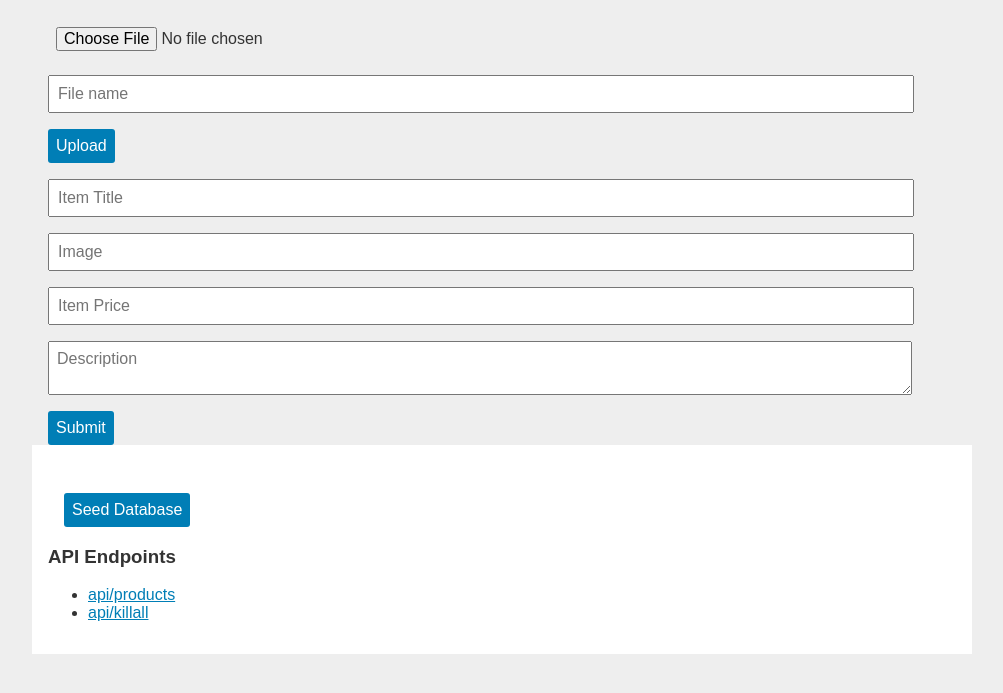
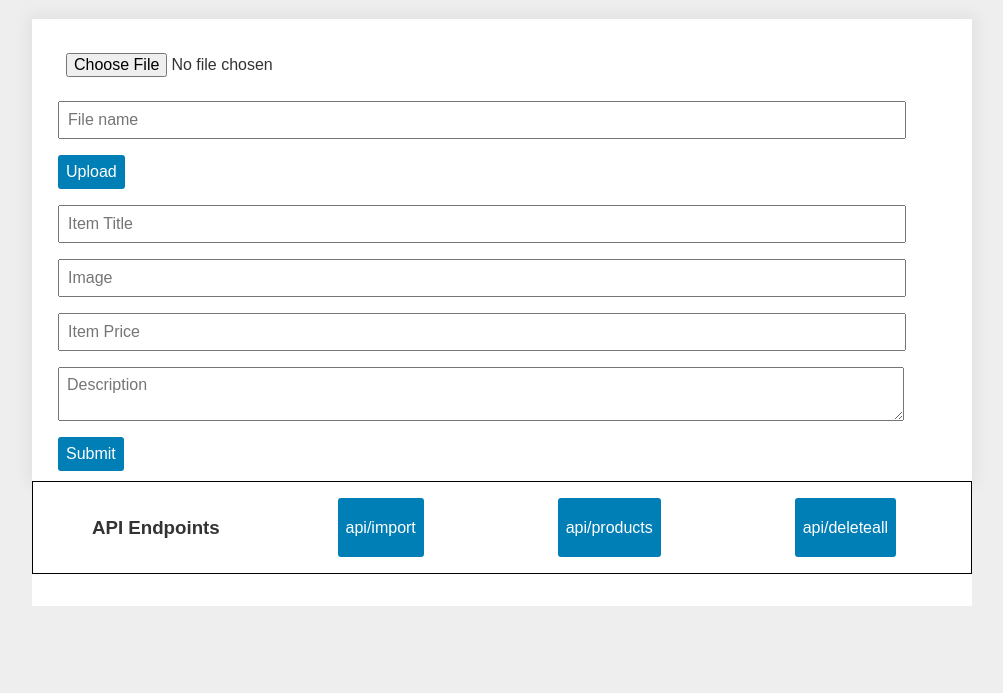
Before and after one commit to john-org/react-estore-backend, a website: page public/index.html in a window 1280 px wide. Shown: the part 61-754 px from the top of the page, without its empty margins (138-1141 px from the left). Drawn offline with Linux system fonts and the light colour scheme; no server answers.

Commit message:
Added APIs and favicon to express

```diff
--- a/api/product.controllers.js
+++ b/api/product.controllers.js
@@ -85,7 +85,7 @@ exports.import = function (req, res) {
   );
 };
 
-exports.killall = function (req, res) {
+exports.deleteall = function (req, res) {
   Product.deleteMany({}, (err) => {
     if (err) return console.log(err);
     return res.sendStatus(202);
--- a/api/product.model.js
+++ b/api/product.model.js
@@ -1,5 +1,4 @@
 const mongoose = require("mongoose");
-// const Schema = mongoose.Schema;
 
 const ProductSchema = new mongoose.Schema({
   title: String,
--- a/public/css/styles.css
+++ b/public/css/styles.css
@@ -52,3 +52,17 @@ button {
   color: #007eb6;
   cursor: pointer;
 }
+
+.apilist {
+  display: flex;
+  flex-direction: row;
+  justify-content: space-around;
+  border: 1px solid black;
+  gap: 1rem;
+}
+
+.productform {
+  padding: 10px;
+  border: 0;
+  box-shadow: 0 0 15px 4px rgba(0, 0, 0, 0.06);
+}
--- a/public/index.html
+++ b/public/index.html
@@ -3,12 +3,13 @@
   <head>
     <meta charset="UTF-8" />
     <meta name="viewport" content="width=device-width, initial-scale=1.0" />
-    <title>eStore</title>
+    <title>eStore Backend</title>
     <link rel="stylesheet" href="css/styles.css" />
   </head>
   <body>
     <h1>eStore</h1>
 
+    <div class="productform">
       <form action="/api/upload" method="post" enctype="multipart/form-data">
         <input
           type="file"
@@ -31,21 +32,15 @@
         ></textarea>
         <button type="submit">Submit</button>
       </form>
+    </div>
 
+    <div class="apilist">
+      <h3>API Endpoints</h3>
+      <button id="seed">api/import</button>
+      <button id="productsdump">api/products</button>
+      <button id="deleteallproducts">api/deleteall</button>
+    </div>
     <div class="products"></div>
-
-    <div class="products">
-      <button id="seed">Seed Database</button>
-
-      <h3>API Endpoints</h3>
-
-      <ul>
-        <li>
-          <a href="api/products">api/products</a>
-        </li>
-        <li><a href="api/killall">api/killall</a></li>
-      </ul>
-    </div>
 
     <script src="/js/scripts.js"></script>
   </body>
--- a/public/js/scripts.js
+++ b/public/js/scripts.js
@@ -58,6 +58,10 @@ function handleClicks(event) {
     deleteProduct(event);
   } else if (event.target.matches("#seed")) {
     seed();
+  } else if (event.target.matches("#productsdump")) {
+    window.location = "api/products";
+  } else if (event.target.matches("#deleteallproducts")) {
+    window.location = "api/deleteall";
   }
 }
 
--- a/server.js
+++ b/server.js
@@ -38,7 +38,7 @@ app.post("/api/products", productControllers.add);
 app.put("/api/products/:id", productControllers.update);
 app.delete("/api/products/:id", productControllers.delete);
 app.get("/api/import", productControllers.import);
-app.get("/api/killall", productControllers.killall);
+app.get("/api/deleteall", productControllers.deleteall);
 app.post("/api/upload", productControllers.upload);
 
 const PORT = process.env.PORT || 3456;
```
Also changed, not shown: 1 other file. Lines whose indentation alone changed are shown as unchanged.
